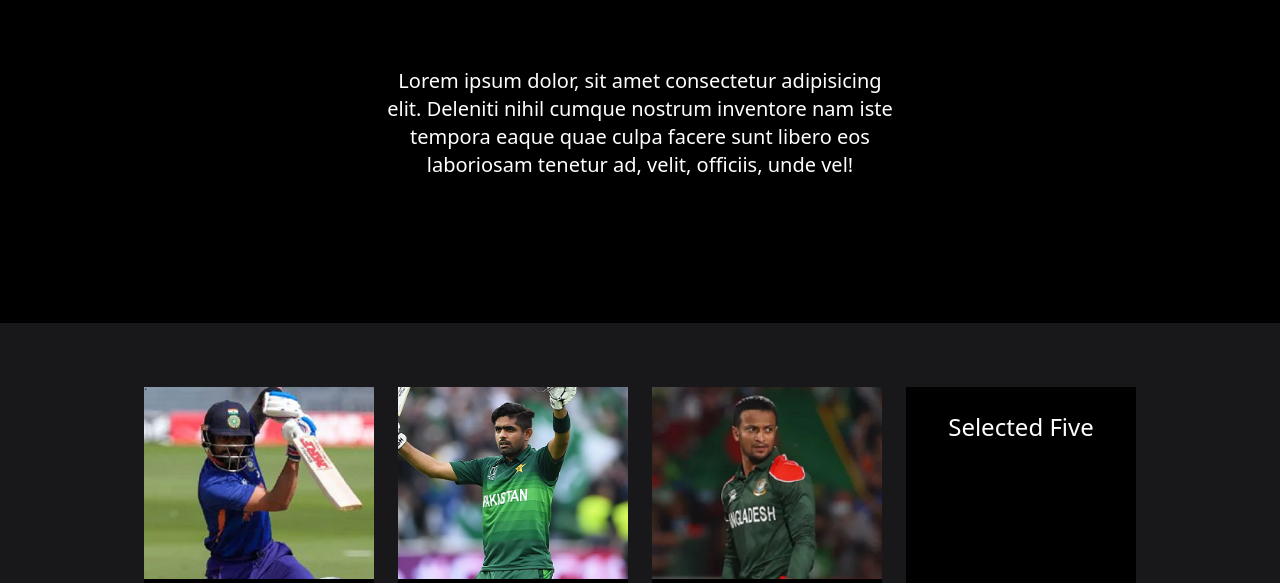
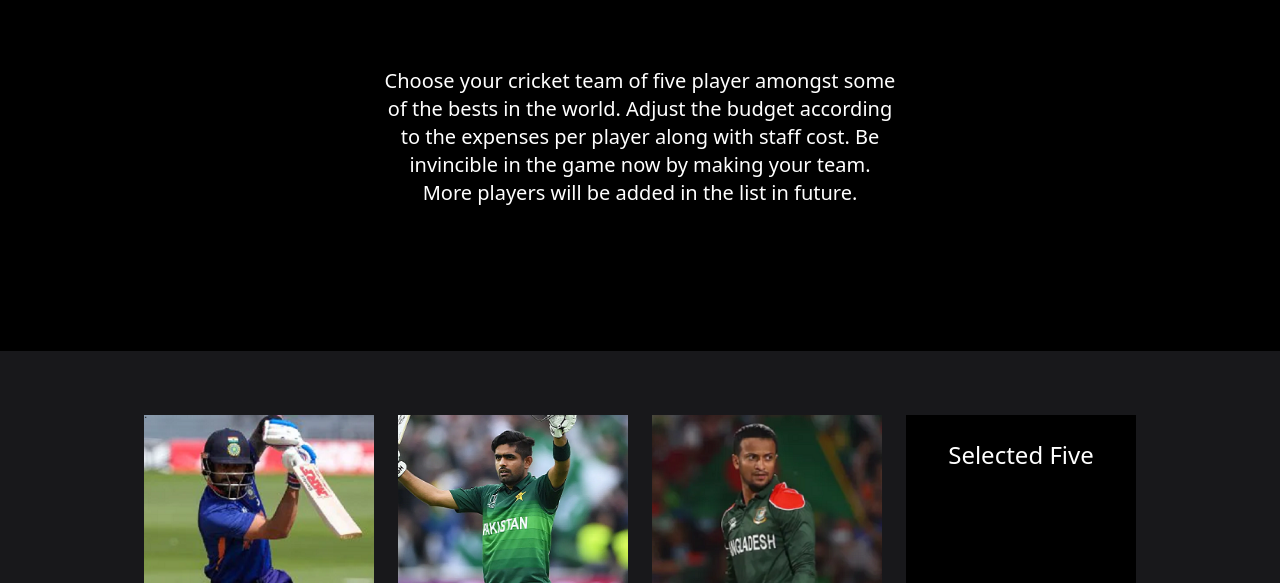
Before and after one commit to rifat-27/Make-Your-Best-Team-, a plain HTML site: page index.html in a window 1280 px wide. Shown: the part 217-800 px from the top of the page. Drawn offline with nearby package versions, Linux system fonts and the light colour scheme.

Commit message:
added some header text

```diff
--- a/index.html
+++ b/index.html
@@ -13,9 +13,10 @@
         Make Your Best Team!
       </h1>
       <p class="px-96 pb-36 text-xl text-center text-white">
-        Lorem ipsum dolor, sit amet consectetur adipisicing elit. Deleniti nihil
-        cumque nostrum inventore nam iste tempora eaque quae culpa facere sunt
-        libero eos laboriosam tenetur ad, velit, officiis, unde vel!
+        Choose your cricket team of five player amongst some of the bests in the
+        world. Adjust the budget according to the expenses per player along with
+        staff cost. Be invincible in the game now by making your team. More
+        players will be added in the list in future.
       </p>
     </section>
 
```
